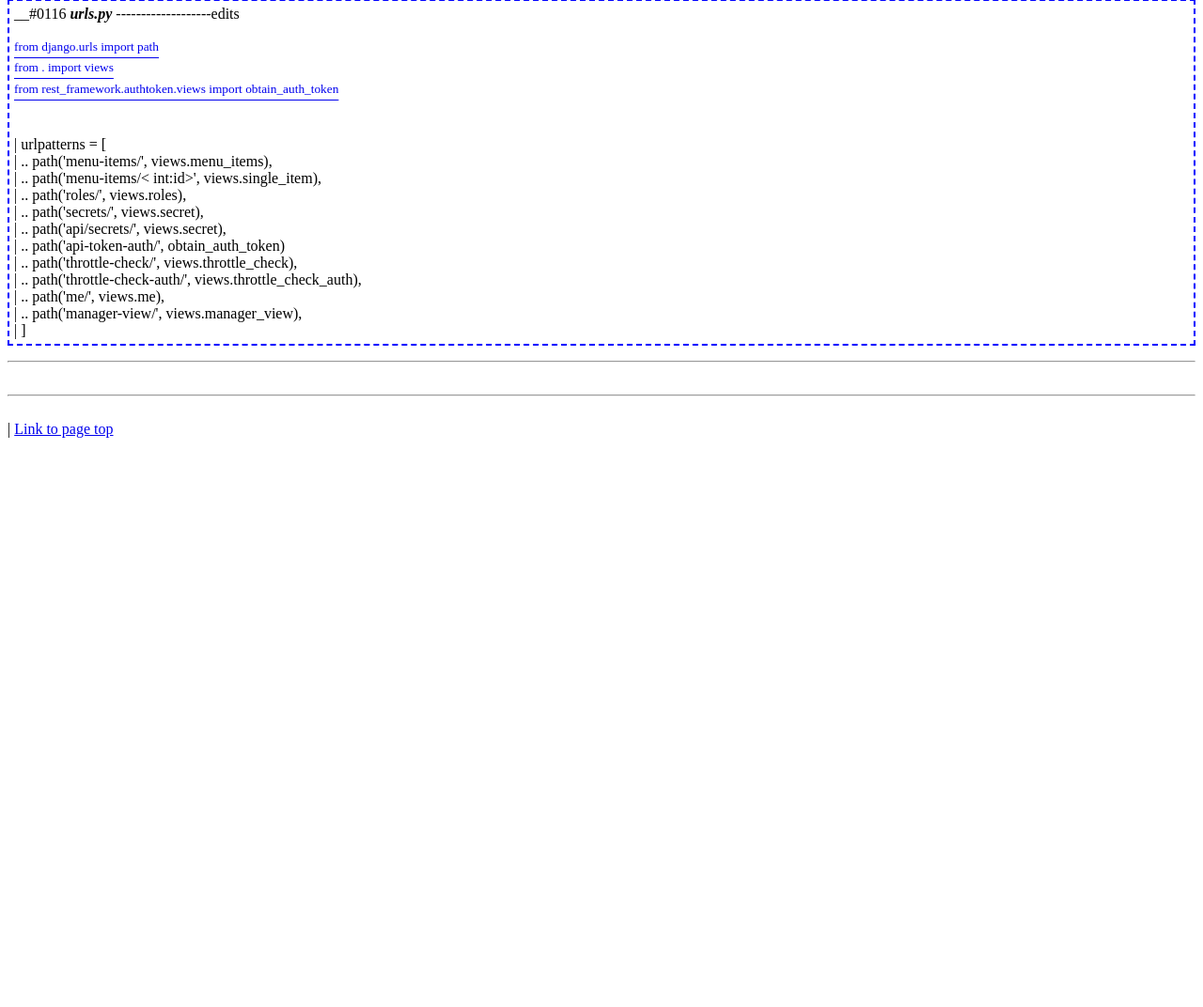
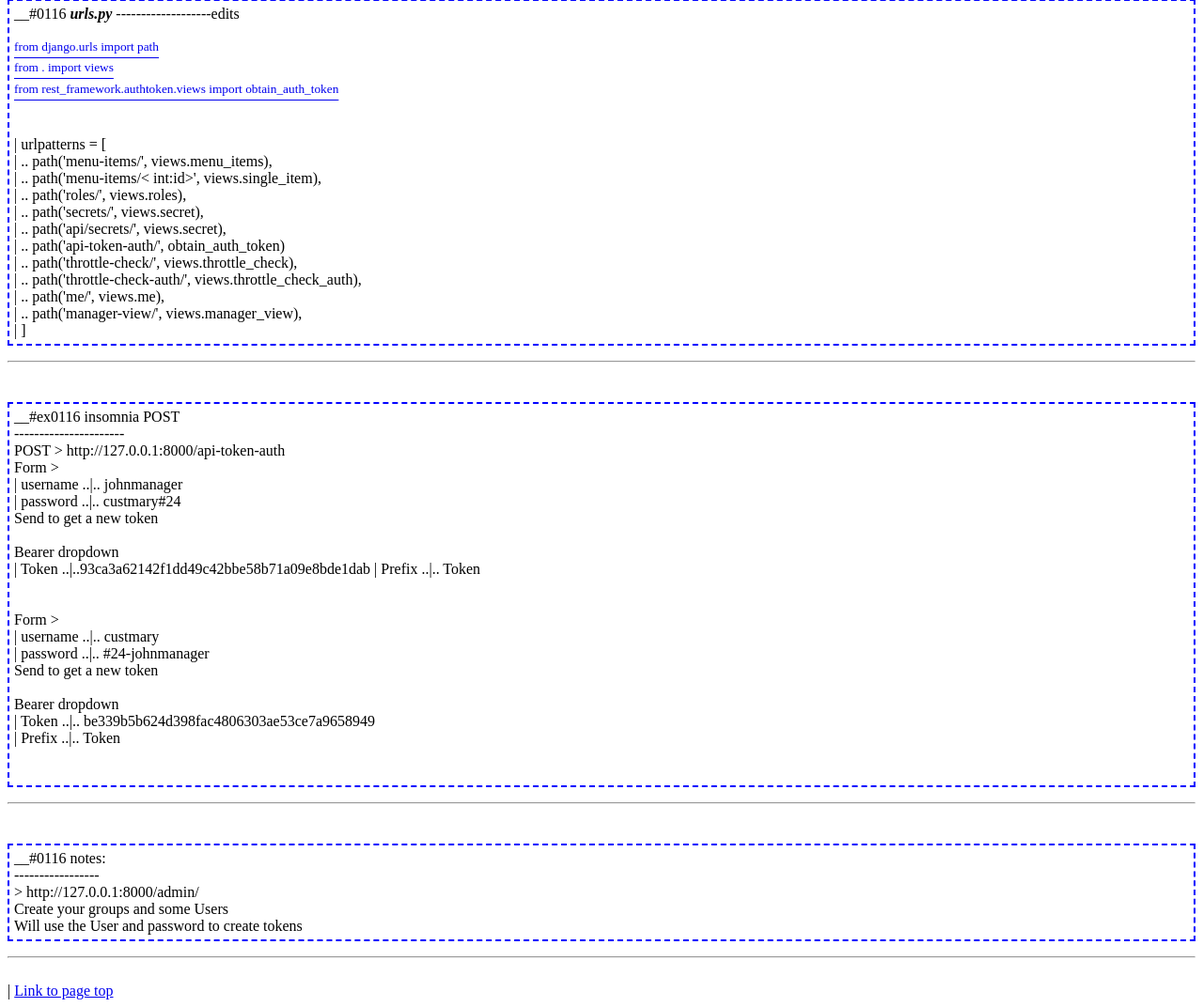
Before and after one commit to py3user22/0116_django_template_demo6, a Django app: template app0115/templates/0115_django_token_auth_demo2.html in a window 1280 px wide. Shown: the part 1870-2942 px from the top of the page at 94% size. Before the commit the page ends 2336 px from the top, so only its background shows below. Run offline with Django 5.2, Linux system fonts and the light colour scheme; the template is opened without the code that fills it, so the values that code supplies are empty.

Commit message:
0116 got tokens for manager and user

```diff
--- a/app0115/templates/0115_django_token_auth_demo2.html
+++ b/app0115/templates/0115_django_token_auth_demo2.html
@@ -124,6 +124,36 @@
         | ] <br>
     </p>
     <hr><br>
+    <p>
+        __#ex0116 insomnia POST <br>----------------------<br>
+        POST > http://127.0.0.1:8000/api-token-auth <br>
+        Form ><br>| username ..|.. johnmanager <br>
+        | password ..|.. custmary#24 <br>
+        Send to get a new token <br><br>
+        Bearer dropdown <br>
+        | Token ..|..93ca3a62142f1dd49c42bbe58b71a09e8bde1dab
+        | Prefix ..|.. Token <br>
+        <br><br>
+
+        Form ><br>| username ..|.. custmary <br>
+        | password ..|.. #24-johnmanager <br>
+        Send to get a new token <br>
+        <br>
+        Bearer dropdown <br>
+        | Token ..|.. be339b5b624d398fac4806303ae53ce7a9658949 <br>
+        | Prefix ..|.. Token <br>
+        <br><br>
+
+    </p>
+    <hr><br>
+    <p>
+        __#0116 notes: <br>-----------------<br>
+        > http://127.0.0.1:8000/admin/ <br>
+        Create your groups and some Users <br>
+        Will use the User and password to create tokens <br>
+
+
+    </p>
 
 
 
```
Also changed, not shown: db.sqlite3.
